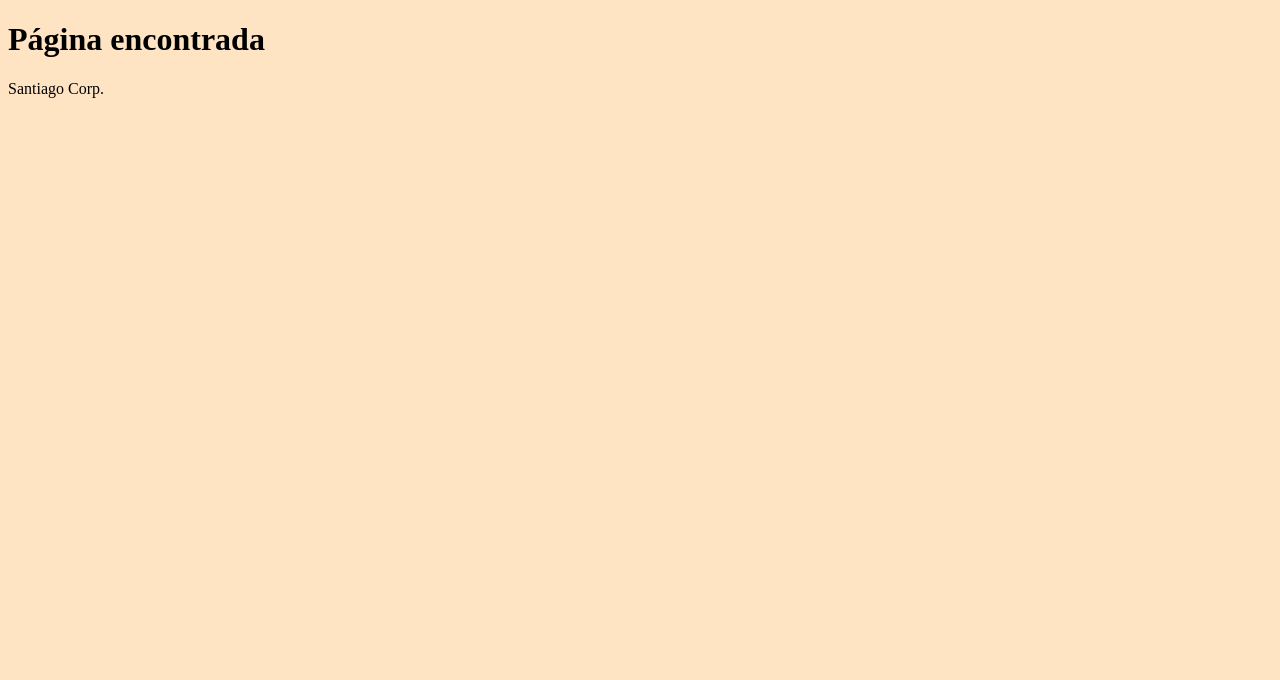
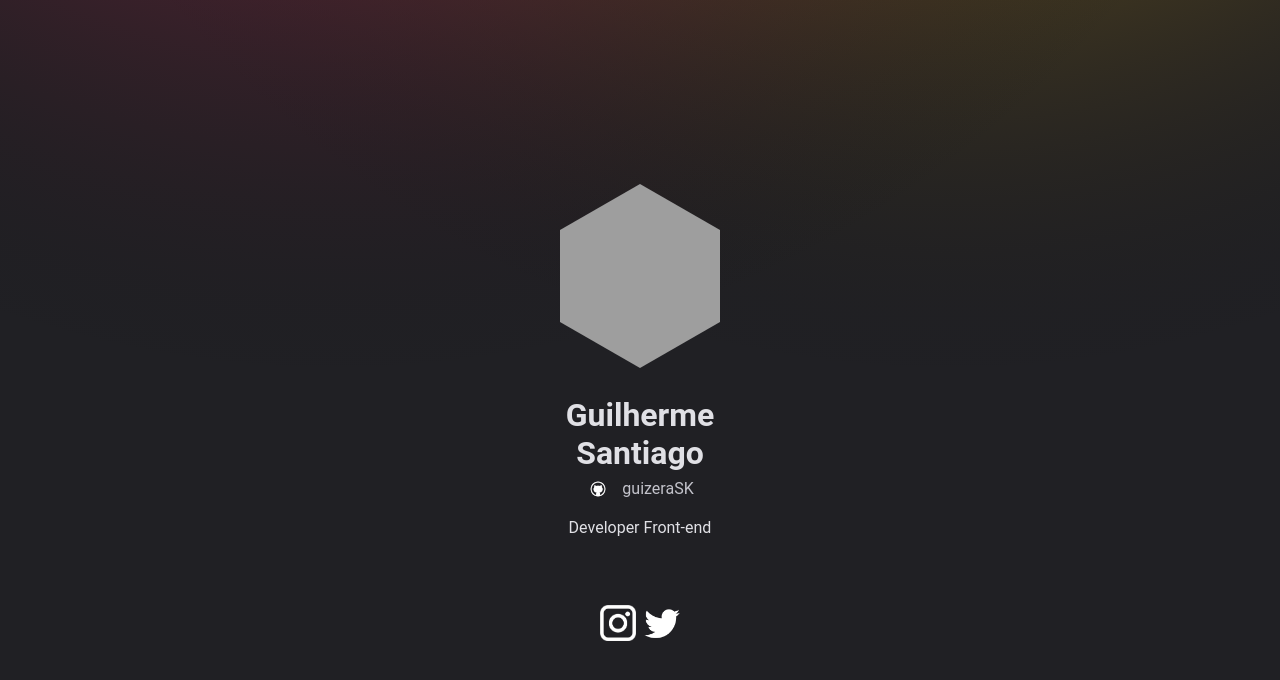
Before and after one commit to guizeraSK/projeto-aplicado, a plain HTML site: page index.html in a window 1280 px wide. Drawn offline with Linux system fonts and the light colour scheme; grey boxes are pictures that could not be loaded.

Commit message:
adicionando outros itens

```diff
--- a/assets/style.css
+++ b/assets/style.css
@@ -1,3 +1,102 @@
-body{
-    background-color: bisque;
+body {
+    display: grid;
+    place-items: center;
 }
+
+html, body {
+    --black: hsl(240, 6%, 13%);
+    --gray: hsl(240, 9%, 89%);
+    --gray-neutral: hsl(240, 7%, 78%);
+    height: 100%;
+    font-family: 'Roboto', sans-serif;
+    -webkit-font-smoothing: antialiased;
+}
+
+main{
+    background: url(img/background.svg) no-repeat center/cover;
+    color: var(--gray);
+    min-height: 812px;
+    height: 100vh;
+    width: 100vw;
+  }
+
+.container {
+    margin: 0 auto;
+    max-width: 250px;
+    text-align: center;
+}
+.avatar > img {
+    height: 11.5rem;
+    clip-path: polygon(50% 0, 100% 25%, 100% 75%, 50% 100%, 0 75%, 0 25%);
+    object-fit: cover;
+    width: 10rem;
+}
+
+.avatar {
+    margin: 11.5rem auto 1.5rem;
+    position: relative;
+    width: 10rem;
+}
+
+main{
+    background: url(img/background.svg) no-repeat center/cover;
+    color: var(--gray);
+    min-height: 812px;
+    height: 100vh;
+    width: 100vw;
+  }
+
+.container {
+    margin: 0 auto;
+    max-width: 250px;
+    text-align: center;
+}
+
+*{
+    margin: 0;
+}
+
+div{
+    display: block;
+}
+
+.github {
+    font-weight: 400;
+    line-height: 1.625rem;
+}
+
+a:-webkit-any-link {
+    color: -webkit-link;
+    cursor: pointer;
+}
+
+a {
+    align-items: center;
+    display: flex;
+    gap: 0.75rem;
+    justify-content: center;
+    margin-top: 0.25rem;
+    text-decoration: none;
+}
+
+span{
+    color: #C3C3CB;
+}
+
+ul {
+    align-items: center;
+    display: flex;
+    gap: 0.5rem;
+    justify-content: center;
+    list-style: none;
+    margin-top: 4rem;
+    padding: 0;
+}
+
+p {
+    display: block;
+    margin-block-start: 1em;
+    margin-block-end: 1em;
+    margin-inline-start: 0px;
+    margin-inline-end: 0px;
+}
--- a/index.html
+++ b/index.html
@@ -1,5 +1,5 @@
 <!DOCTYPE html>
-<html lang="en">
+<html lang="pt-BR">
 <head>
     <meta charset="UTF-8">
     <meta http-equiv="X-UA-Compatible" content="IE=edge">
@@ -8,11 +8,31 @@
     <title>Teste de site</title>
 </head>
 <body>
-    <h1>
-        Página encontrada
-    </h1>
-    <header>
-        Santiago Corp.
-    </header>
+    <!--Background-->
+    <main>
+        <!--Container-->
+        <div class="container">
+            <!--Avatar-->
+            <div class="avatar">
+                <img id="avatar" src="https://avatars.githubusercontent.com/u/75100660?s=400&u=b29e7fd4973d0c2df4b8bd842048971522ec0390&v=4" alt="perfil" width="60" height="50">
+            </div>
+            <h1>Guilherme Santiago</h1>
+            <a id="Usergithub" class="github" href="https://github.com/guizeraSK" target="_blank">
+                <img src="assets/img/git.png" alt="git" width="24" height="24">
+                <span>guizeraSK</span>
+            </a>
+            <!--Parágrafo-->
+            <p id="bio">Developer Front-end</p>
+            <!--Redes Sociais-->
+            <ul>
+                <li><a class="instagram" href="https://www.instagram.com/guizerask/" target="_blank">
+                    <img src="assets/img/insta.png" alt="insta" width="36" height="36">
+                </a></li>
+                <li><a class="twitter" href="https://twitter.com/_guisk" target="_blank">
+                    <img src="assets/img/twitter.png" alt="twitter" width="36" height="36">
+                </a></li>
+            </ul>
+        </div>
+    </main>
 </body>
 </html>
```
Also changed, not shown: assets/img/background.svg (added), assets/img/git.png (added), assets/img/insta.png (added), assets/img/perfil.jpeg (added), assets/img/twitter.png (added).
